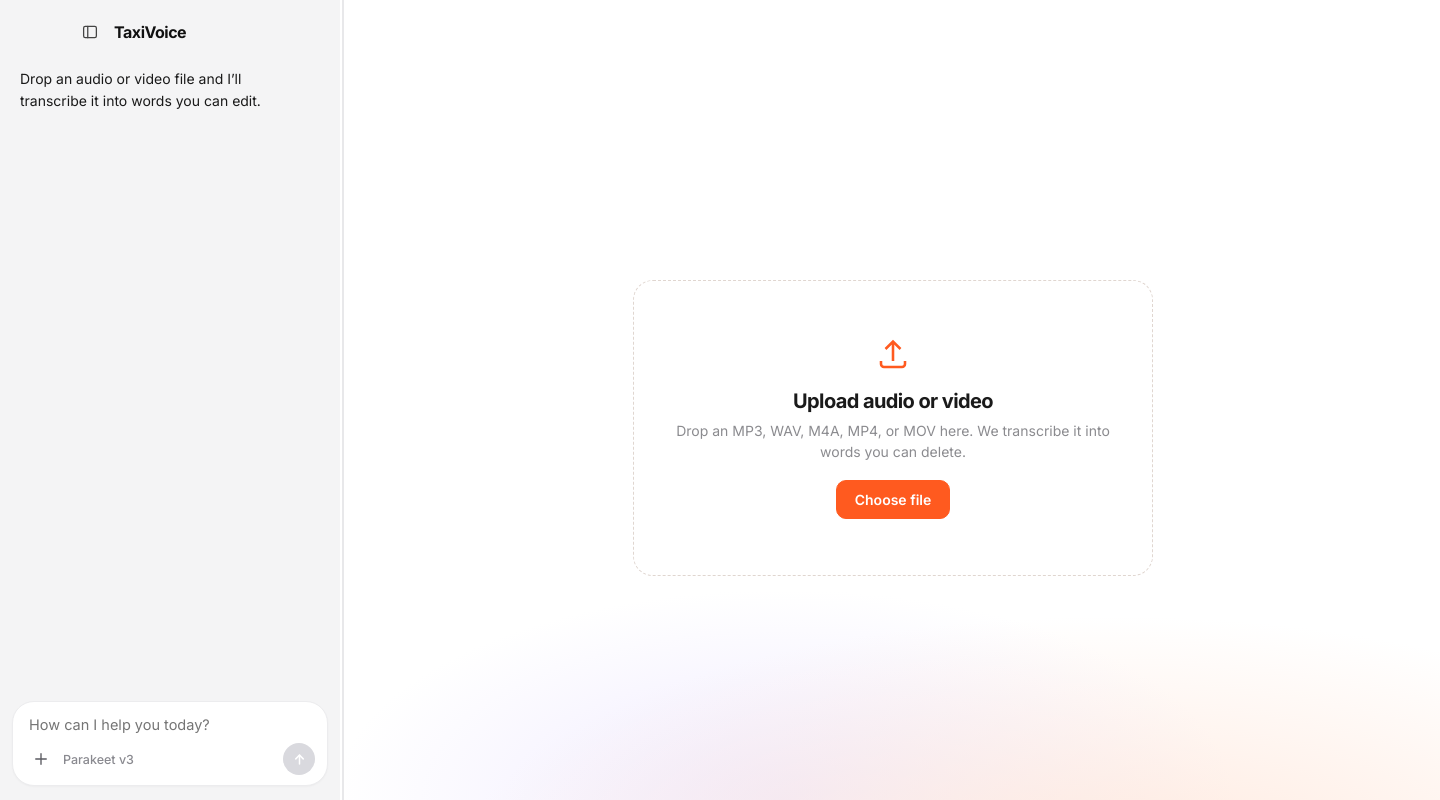
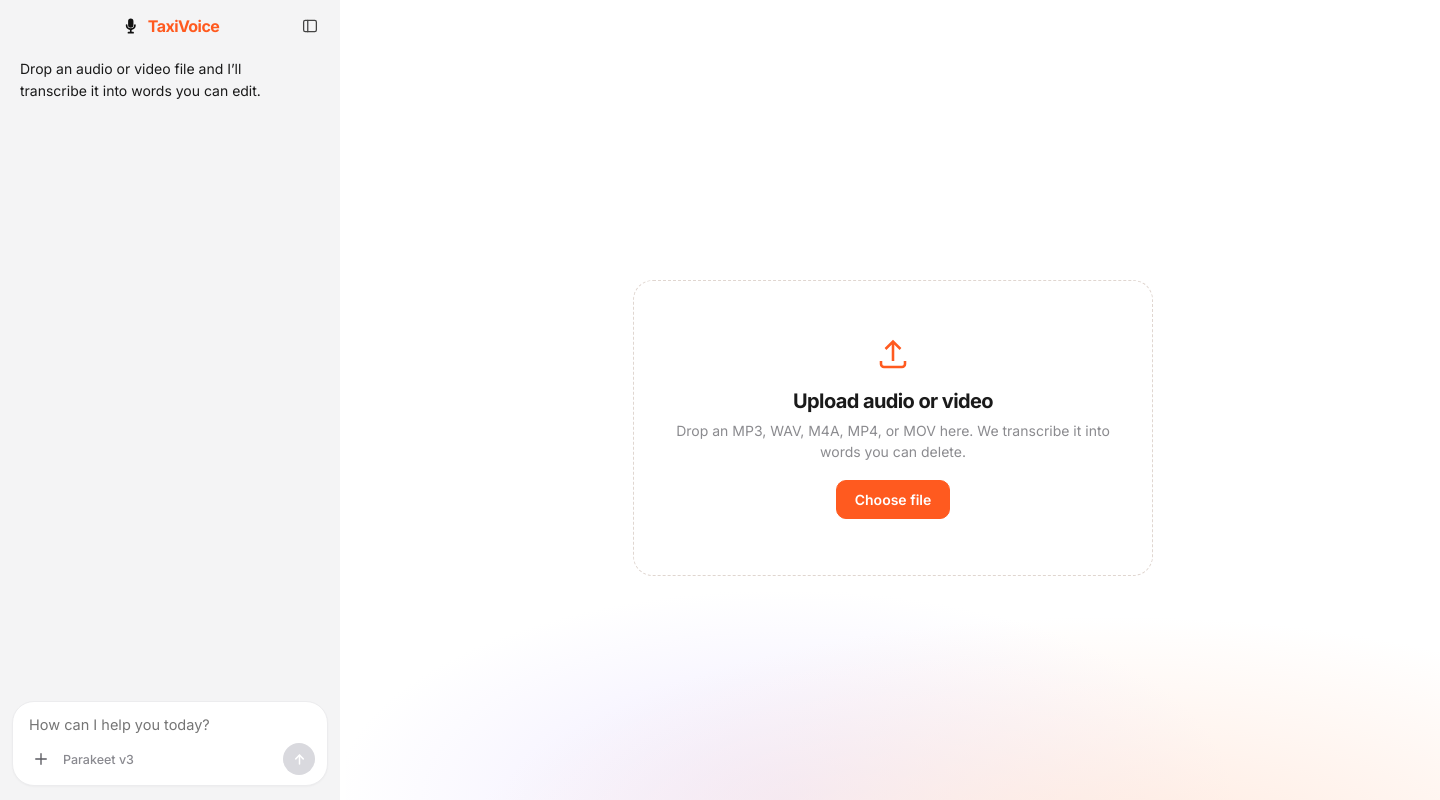
Before and after one commit to tohidnot/TaxiVoice, an Electron app: page frontend/index.html in a window 1440 px wide. Drawn offline with Linux system fonts and the light colour scheme.

Commit message:
Align chat header and hide the resize divider
Center the TaxiVoice mark with a larger mic, use the upload orange, put the panel toggle on the title bar, and keep drag-resize without a visible line.

```diff
--- a/frontend/index.html
+++ b/frontend/index.html
@@ -7,19 +7,25 @@
   <link rel="preconnect" href="https://fonts.googleapis.com" />
   <link rel="preconnect" href="https://fonts.gstatic.com" crossorigin />
   <link href="https://fonts.googleapis.com/css2?family=Inter:wght@400;500;600;700&display=swap" rel="stylesheet" />
-  <link rel="stylesheet" href="styles.css?v=10" />
+  <link rel="stylesheet" href="styles.css?v=13" />
 </head>
 <body>
   <div id="app" class="shell">
     <aside id="sidebar" class="sidebar">
       <div class="brand">
+        <span class="brand-mark">
+          <svg class="brand-mic" width="20" height="20" viewBox="0 0 24 24" aria-hidden="true">
+            <path fill="#111" d="M12 14a3.2 3.2 0 0 0 3.2-3.2V6.2A3.2 3.2 0 0 0 12 3 3.2 3.2 0 0 0 8.8 6.2v4.6A3.2 3.2 0 0 0 12 14Z"/>
+            <path fill="#111" d="M18 10.8a1 1 0 1 0-2 0 4 4 0 0 1-8 0 1 1 0 1 0-2 0 6 6 0 0 0 5 5.92V19H9.2a1 1 0 1 0 0 2h5.6a1 1 0 1 0 0-2H13v-2.28A6 6 0 0 0 18 10.8Z"/>
+          </svg>
+          <span class="brand-name">TaxiVoice</span>
+        </span>
         <button type="button" id="btn-collapse" class="icon-btn collapse-btn" title="Collapse chat">
           <svg width="18" height="18" viewBox="0 0 24 24" fill="none" stroke="currentColor" stroke-width="1.7" stroke-linecap="round">
             <rect x="3.5" y="4.5" width="17" height="15" rx="2.2"/>
             <path d="M9 4.5v15"/>
           </svg>
         </button>
-        <span class="brand-name">TaxiVoice</span>
       </div>
 
       <div id="chat" class="chat"></div>
@@ -130,6 +136,6 @@
 
   <input id="file" type="file" accept="audio/*,video/*,.mp3,.wav,.m4a,.mp4,.mov,.mkv" hidden />
   <audio id="audio" preload="auto"></audio>
-  <script src="app.js?v=10"></script>
+  <script src="app.js?v=12"></script>
 </body>
 </html>
--- a/frontend/styles.css
+++ b/frontend/styles.css
@@ -26,18 +26,18 @@ button, textarea { font: inherit; }
   overflow: hidden;
 }
 .shell.chat-collapsed {
-  grid-template-columns: 76px 0 1fr;
+  grid-template-columns: 112px 0 1fr;
 }
 .shell.resizing { cursor: col-resize; user-select: none; }
 .shell.chat-collapsed .resizer { display: none !important; }
 .shell.chat-collapsed .sidebar {
-  padding: 12px 10px;
+  padding: 0 8px 12px;
 }
 .shell.chat-collapsed .brand {
-  padding: 46px 0 0;
-  justify-content: center;
+  padding: 0 8px 0 78px;
+  justify-content: flex-end;
 }
-.shell.chat-collapsed .brand-name,
+.shell.chat-collapsed .brand-mark,
 .shell.chat-collapsed .chat,
 .shell.chat-collapsed .composer { display: none !important; }
 .shell.chat-collapsed .collapse-btn { margin: 0; }
@@ -48,29 +48,43 @@ button, textarea { font: inherit; }
   flex-direction: column;
   min-width: 0;
   background: var(--sidebar);
-  padding: 10px 12px 14px;
+  padding: 0 12px 14px;
   -webkit-app-region: drag;
 }
 .sidebar button, .sidebar textarea, .sidebar form { -webkit-app-region: no-drag; }
 
 .brand {
+  position: relative;
   display: flex;
   align-items: center;
-  gap: 8px;
-  padding: 6px 2px 14px 62px;
+  justify-content: flex-end;
+  height: 52px;
+  padding: 0 2px 0 78px;
 }
+.brand-mark {
+  position: absolute;
+  left: 50%;
+  top: 50%;
+  transform: translate(-50%, -50%);
+  display: flex;
+  align-items: center;
+  gap: 7px;
+  pointer-events: none;
+}
+.brand-mic { display: block; flex: 0 0 20px; width: 20px; height: 20px; }
 .brand-name {
   font-weight: 650;
   font-size: 16px;
-  letter-spacing: -0.03em;
-  color: #111;
-  flex: 1;
+  letter-spacing: -0.035em;
+  color: var(--orange);
+  line-height: 1;
 }
 .collapse-btn {
   color: #3f3f46;
   width: 30px;
   height: 30px;
   border-radius: 8px;
+  z-index: 2;
 }
 
 .chat {
@@ -177,14 +191,7 @@ button, textarea { font: inherit; }
   position: relative;
   -webkit-app-region: no-drag;
 }
-.resizer::after {
-  content: "";
-  position: absolute;
-  inset: 0 2px;
-  background: #e8e8ea;
-}
-.resizer:hover::after,
-.shell.resizing .resizer::after { background: #c8c8cc; }
+.resizer::after { display: none; }
 
 .shell.chat-collapsed .main { padding-left: 0; }
 
```
